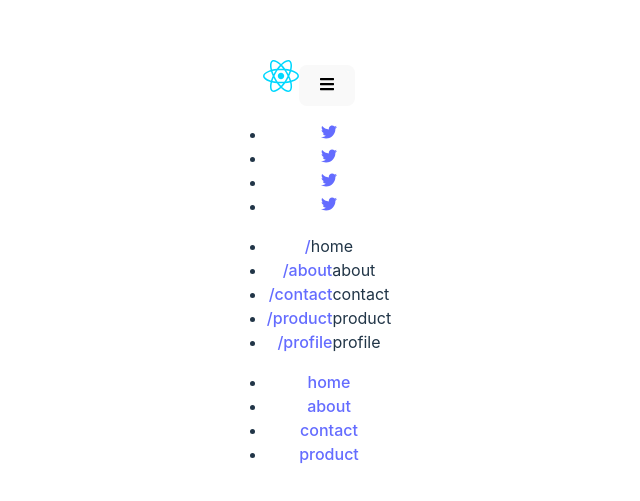
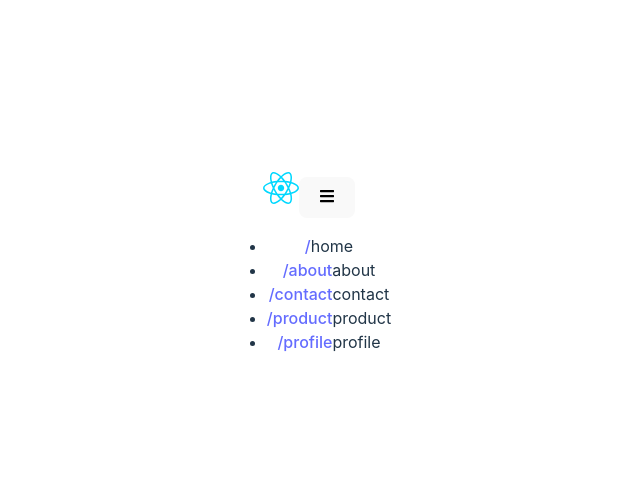
Before and after one commit to Netdreion/navbar-for-social, a React (Vite) app: page / in a window 1280 px wide. Shown: the part 129-630 px from the top of the page, without its empty margins (331-971 px from the left). Built offline with nearby package versions, Linux system fonts and the light colour scheme.

Commit message:
toogle Btn added

```diff
--- a/src/App.jsx
+++ b/src/App.jsx
@@ -1,13 +1,12 @@
 import { useState } from "react";
 import Navbar from "./Navbar";
-import SIdeBar from "./SideBar";
+
 import "./App.css";
 
 function App() {
   return (
     <>
       <Navbar />
-      <SIdeBar />
     </>
   );
 }
--- a/src/Navbar.jsx
+++ b/src/Navbar.jsx
@@ -1,4 +1,4 @@
-import React from "react";
+import React, { useState } from "react";
 import reactLogo from "./assets/react.svg";
 
 import { FaTwitter, FaBars } from "react-icons/fa";
@@ -7,16 +7,18 @@ import Links from "./Data";
 import "./App.css";
 
 function Navbar() {
+  const [shown, SetShown] = useState(false);
+
   return (
     <nav>
       <div className="nav-center">
         <div className="nav-header">
           <img src={reactLogo} alt="logo" />
-          <button className="nav-toggle">
+          <button className="nav-toggle" onClick={() => SetShown(true)}>
             <FaBars />
           </button>
         </div>
-
+        {shown && (
           <ul className="social-icons">
             <li>
               <a href="https://www.twitter.com">
@@ -39,6 +41,7 @@ function Navbar() {
               </a>
             </li>
           </ul>
+        )}
       </div>
       <ul>
         {Links.map((links) => {
--- a/src/SideBar.jsx
+++ /dev/null
@@ -1,23 +0,0 @@
-import React from "react";
-
-const SideBar = () => {
-  return (
-    <div className="links-container show-container">
-      <ul className="links">
-        <li>
-          <a href="#">home</a>
-        </li>
-        <li>
-          <a href="#">about</a>
-        </li>
-        <li>
-          <a href="#">contact</a>
-        </li>
-        <li>
-          <a href="#">product</a>
-        </li>
-      </ul>
-    </div>
-  );
-};
-export default SideBar;
```
Lines whose indentation alone changed are shown as unchanged.
